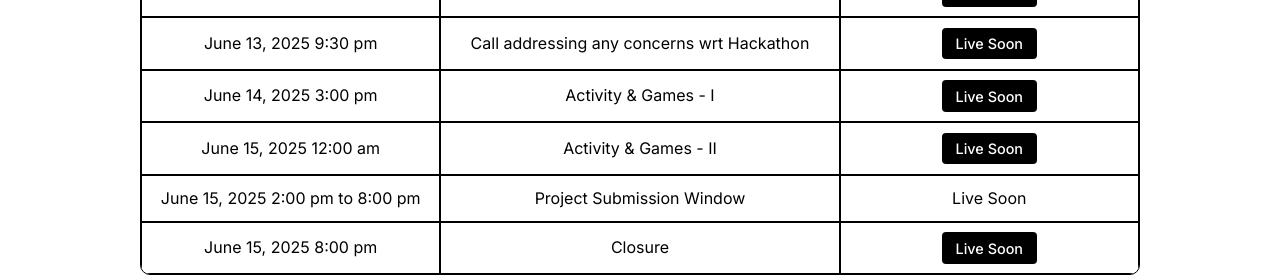
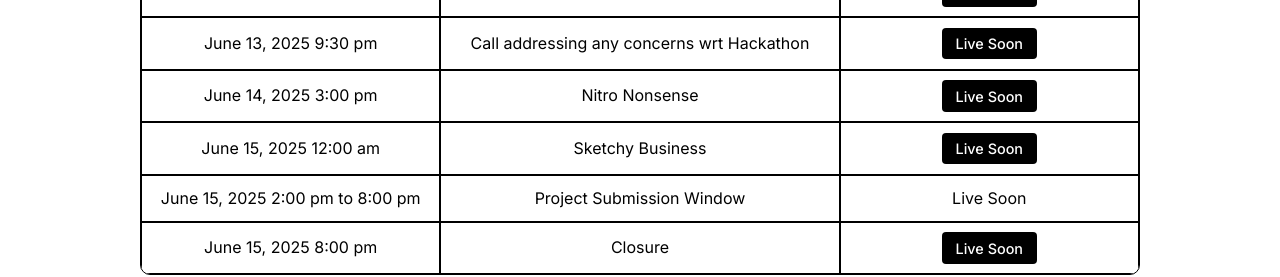
Before and after one commit to avinash-here/hackED, a plain HTML site: page index.html in a window 1280 px wide. Shown: the part 648-925 px from the top of the page. Drawn offline with Linux system fonts and the light colour scheme.

Commit message:
games updated

```diff
--- a/index.html
+++ b/index.html
@@ -65,12 +65,12 @@
                     </tr>
                     <tr>
                         <td>June 14, 2025 3:00 pm</td>
-                        <td>Activity & Games - I</td>
+                        <td>Nitro Nonsense</td>
                         <td><a href="#" class="zoom-link">Live Soon</a></td>
                     </tr>
                     <tr>
                         <td>June 15, 2025 12:00 am</td>
-                        <td>Activity & Games - II</td>
+                        <td>Sketchy Business</td>
                         <td><a href="#" class="zoom-link">Live Soon</a></td>
                     </tr>
                     <tr>
```
